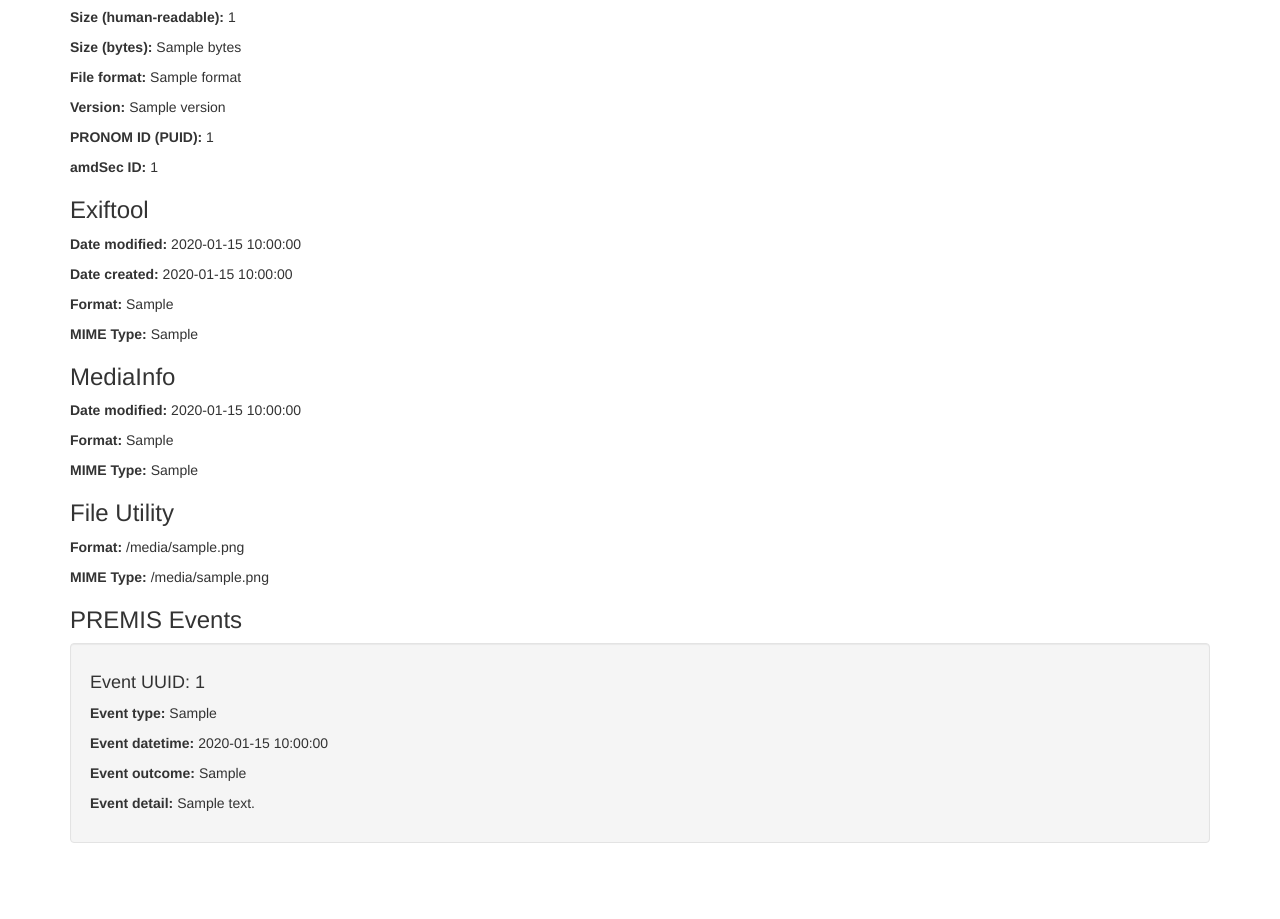
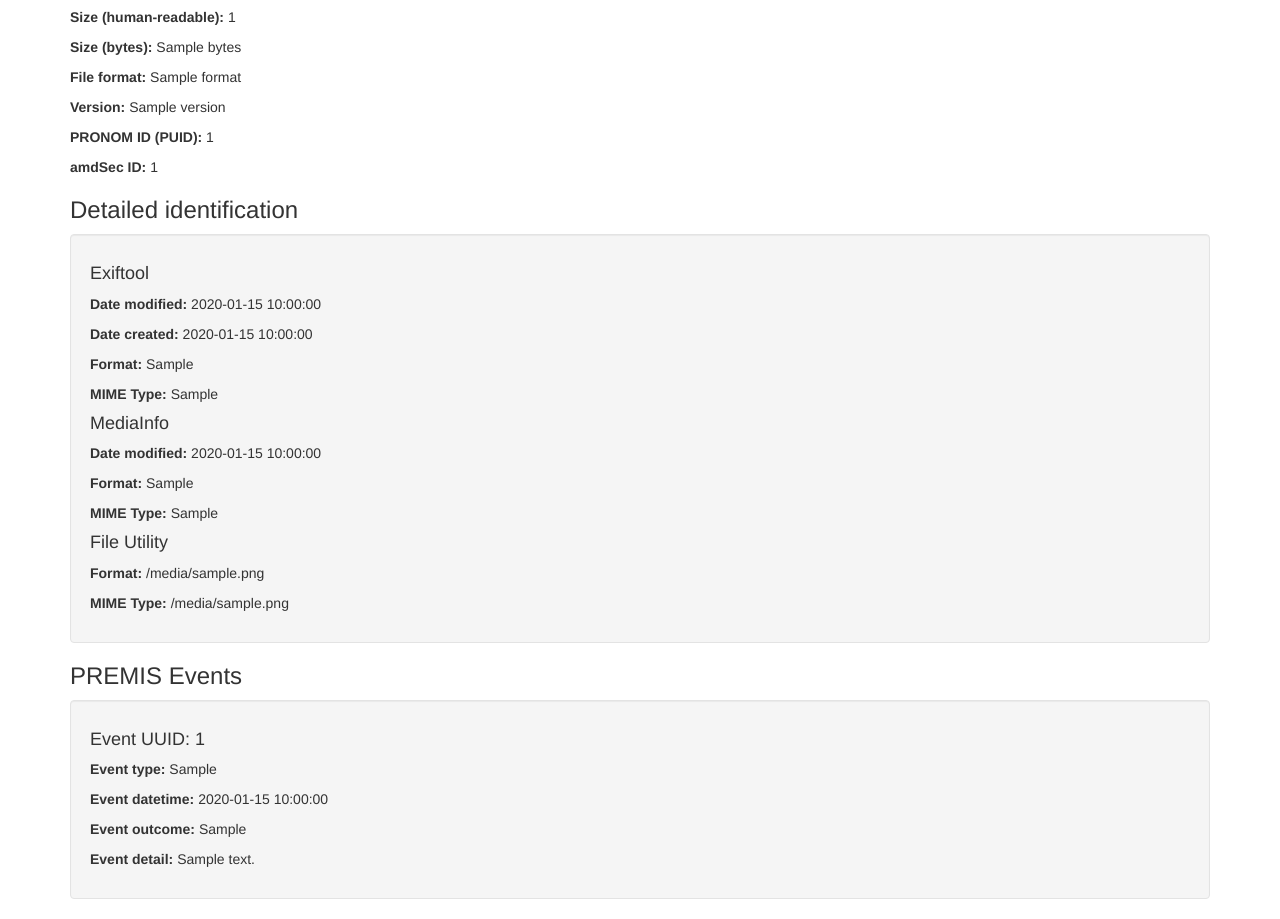
Before and after one commit to tw4l/METSFlask, a Flask app: template templates/detail.html in a window 1280 px wide. Shown: the part 132-1051 px from the top of the page. Before the commit the page ends 975 px from the top, so only its background shows below. Run offline with Flask 2, Linux system fonts and the light colour scheme; the template is opened without the code that fills it: most values are stand-ins (such as "Sample title", 1, 10 or a date in 2020); parts of the project's set-up code (start-up, migrations or seed data) failed here and were passed over; some libraries are stand-ins or nearby versions.

Commit message:
Add detailed ID well

```diff
--- a/templates/detail.html
+++ b/templates/detail.html
@@ -22,20 +22,23 @@
 <p><strong>PRONOM ID (PUID):</strong> {{ original_file['puid']|safe }}</p>
 <p><strong>amdSec ID:</strong> {{ original_file['amdsec_id'] }}</p>
 
-<h3>Exiftool</h3>
+<h3>Detailed identification</h3>
+<div class="well">
+<h4>Exiftool</h4>
 <p><strong>Date modified:</strong> {{ original_file['fits_modified'] }}</p>
 <p><strong>Date created:</strong> {{ original_file['fits_created'] }}</p>
 <p><strong>Format:</strong> {{ original_file['exiftool_format'] }}</p>
 <p><strong>MIME Type:</strong> {{ original_file['exiftool_mimetype'] }}</p>
 
-<h3>MediaInfo</h3>
+<h4>MediaInfo</h4>
 <p><strong>Date modified:</strong> {{ original_file['mediainfo_modified'] }}</p>
 <p><strong>Format:</strong> {{ original_file['mediainfo_format'] }}</p>
 <p><strong>MIME Type:</strong> {{ original_file['mediainfo_mimetype'] }}</p>
 
-<h3>File Utility</h3>
+<h4>File Utility</h4>
 <p><strong>Format:</strong> {{ original_file['fileutil_format'] }}</p>
 <p><strong>MIME Type:</strong> {{ original_file['fileutil_mimetype'] }}</p>
+</div>
 
 <h3>PREMIS Events</h3>
 <div class="well">
```
